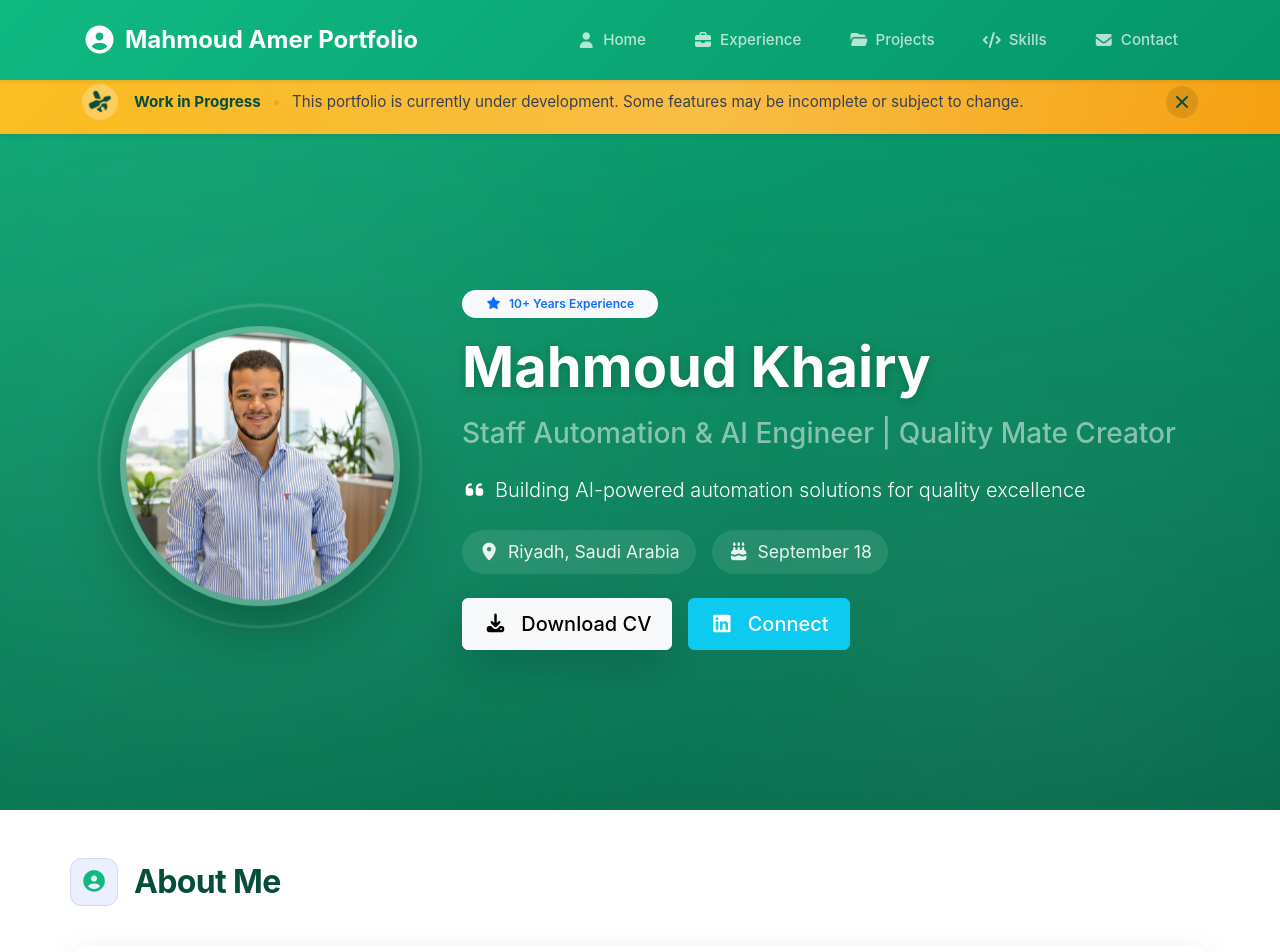
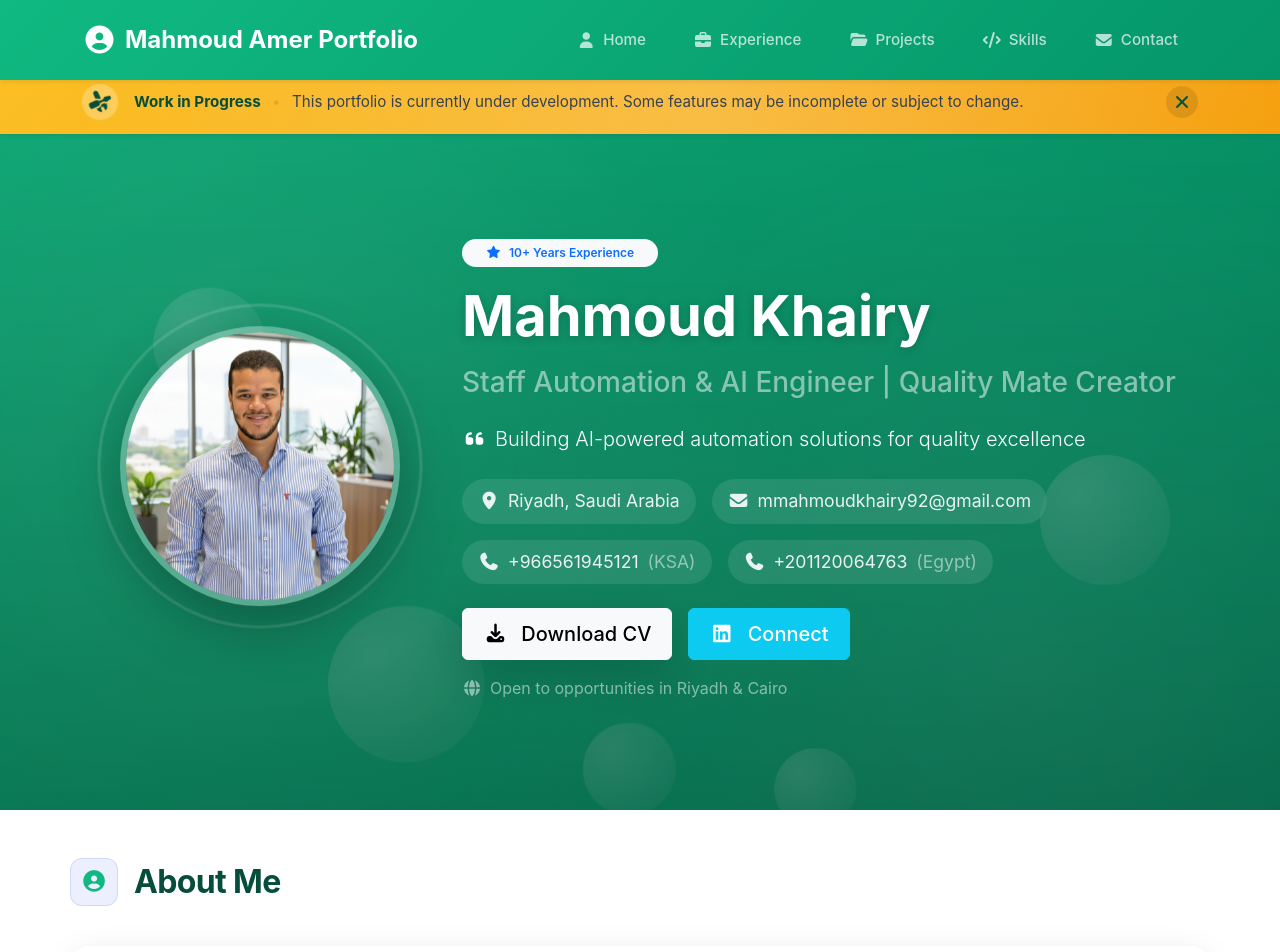
Before and after one commit to Mahmoudkhairy92/profile, an Angular app: page / in a window 1280 px wide. Shown: the top 952 px of the page. Built offline with nearby package versions, Linux system fonts and the light colour scheme.

Commit message:
Update profile with Mahmoud Khairy Amer information and fix GitHub URLs

```diff
--- a/public/assets/data/contact.json
+++ b/public/assets/data/contact.json
@@ -1,6 +1,7 @@
 {
   "email": "mmahmoudkhairy92@gmail.com",
   "phone": "+966561945121",
+  "phoneEgypt": "+201120064763",
   "whatsapp": "+966561945121",
   "linkedin": "https://www.linkedin.com/in/mahmoud-khairy-64633188/",
   "location": "Riyadh, Saudi Arabia",
--- a/src/app/core/models/contact.model.ts
+++ b/src/app/core/models/contact.model.ts
@@ -7,6 +7,7 @@ export interface SocialLink {
 export interface Contact {
   email: string;
   phone: string;
+  phoneEgypt?: string;
   whatsapp: string;
   linkedin: string;
   location?: string;
--- a/src/app/features/experience/experience.component.ts
+++ b/src/app/features/experience/experience.component.ts
@@ -22,7 +22,7 @@ export class ExperienceComponent implements OnInit {
   }
 
   /**
-   * Resolves an asset path with the correct base href (e.g. /profile in production at aelbazz.github.io/profile).
+   * Resolves an asset path with the correct base href (e.g. /profile in production at mahmoudkhairy92.github.io/profile).
    */
   getAssetUrl(path: string): string {
     if (!path) return '';
--- a/src/app/features/profile/profile.component.html
+++ b/src/app/features/profile/profile.component.html
@@ -1,6 +1,14 @@
 <!-- Hero Section with Gradient Background -->
 <div class="hero-section">
   <div class="hero-overlay"></div>
+  <div class="bubbles-container">
+    <div class="bubble bubble-1"></div>
+    <div class="bubble bubble-2"></div>
+    <div class="bubble bubble-3"></div>
+    <div class="bubble bubble-4"></div>
+    <div class="bubble bubble-5"></div>
+    <div class="bubble bubble-6"></div>
+  </div>
   <div class="container position-relative">
     @if (profile(); as profileData) {
       <div class="row align-items-center min-vh-75">
@@ -28,9 +36,17 @@
               <div class="hero-info-item">
                 <i class="fas fa-map-marker-alt me-2"></i>{{ profileData.location }}
               </div>
-              <div class="hero-info-item">
-                <i class="fas fa-birthday-cake me-2"></i>{{ profileData.birthday }}
-              </div>
+              @if (contact(); as contactData) {
+                <div class="hero-info-item">
+                  <i class="fas fa-envelope me-2"></i>{{ contactData.email }}
+                </div>
+                <div class="hero-info-item">
+                  <i class="fas fa-phone me-2"></i>{{ contactData.phone }} <span class="text-white-50 ms-1">(KSA)</span>
+                </div>
+                <div class="hero-info-item">
+                  <i class="fas fa-phone me-2"></i>{{ contactData.phoneEgypt }} <span class="text-white-50 ms-1">(Egypt)</span>
+                </div>
+              }
             </div>
             <div class="d-flex flex-wrap gap-3">
               <button
@@ -58,6 +74,9 @@
                 <i class="fab fa-linkedin me-2"></i>
                 Connect
               </a>
+            </div>
+            <div class="mt-3 text-white-50">
+              <i class="fas fa-globe me-2"></i>Open to opportunities in Riyadh & Cairo
             </div>
           </div>
         </div>
--- a/src/app/features/profile/profile.component.scss
+++ b/src/app/features/profile/profile.component.scss
@@ -18,7 +18,86 @@
       radial-gradient(circle at 20% 50%, rgba(255, 255, 255, 0.1) 0%, transparent 50%),
       radial-gradient(circle at 80% 80%, rgba(255, 255, 255, 0.1) 0%, transparent 50%);
     animation: gradient-shift 15s ease infinite;
+    z-index: 1;
   }
+
+  .container {
+    position: relative;
+    z-index: 10;
+  }
+}
+
+// Bubbles Animation Container
+.bubbles-container {
+  position: absolute;
+  top: 0;
+  left: 0;
+  width: 100%;
+  height: 100%;
+  z-index: 2;
+  overflow: hidden;
+}
+
+.bubble {
+  position: absolute;
+  border-radius: 50%;
+  background: radial-gradient(circle at 30% 30%, rgba(255, 255, 255, 0.3), rgba(255, 255, 255, 0.05));
+  opacity: 0.6;
+  animation: float-up 15s infinite ease-in-out;
+}
+
+.bubble-1 {
+  width: 100px;
+  height: 100px;
+  left: 10%;
+  bottom: -100px;
+  animation-delay: 0s;
+  animation-duration: 12s;
+}
+
+.bubble-2 {
+  width: 150px;
+  height: 150px;
+  left: 25%;
+  bottom: -150px;
+  animation-delay: 2s;
+  animation-duration: 15s;
+}
+
+.bubble-3 {
+  width: 80px;
+  height: 80px;
+  left: 60%;
+  bottom: -80px;
+  animation-delay: 4s;
+  animation-duration: 11s;
+}
+
+.bubble-4 {
+  width: 120px;
+  height: 120px;
+  left: 80%;
+  bottom: -120px;
+  animation-delay: 1s;
+  animation-duration: 13s;
+}
+
+.bubble-5 {
+  width: 90px;
+  height: 90px;
+  left: 45%;
+  bottom: -90px;
+  animation-delay: 3s;
+  animation-duration: 14s;
+}
+
+.bubble-6 {
+  width: 110px;
+  height: 110px;
+  left: 70%;
+  bottom: -110px;
+  animation-delay: 5s;
+  animation-duration: 16s;
 }
 
 .hero-overlay {
@@ -28,6 +107,7 @@
   right: 0;
   bottom: 0;
   background: linear-gradient(180deg, rgba(0, 0, 0, 0.1) 0%, rgba(0, 0, 0, 0.3) 100%);
+  z-index: 3;
 }
 
 .min-vh-75 {
@@ -940,6 +1020,48 @@
   50% { opacity: 0.8; }
 }
 
+@keyframes float-up {
+  0% {
+    bottom: -150px;
+    opacity: 0;
+    transform: translateX(0) scale(1);
+  }
+  10% {
+    opacity: 0.6;
+  }
+  90% {
+    opacity: 0.6;
+  }
+  100% {
+    bottom: 110%;
+    opacity: 0;
+    transform: translateX(50px) scale(1.2);
+  }
+}
+
+@keyframes bubbles-float {
+  0% {
+    transform: translateY(0) scale(1);
+    opacity: 0.7;
+  }
+  25% {
+    transform: translateY(-20px) translateX(10px) scale(1.05);
+    opacity: 0.9;
+  }
+  50% {
+    transform: translateY(-30px) translateX(-15px) scale(0.95);
+    opacity: 0.8;
+  }
+  75% {
+    transform: translateY(-15px) translateX(20px) scale(1.02);
+    opacity: 0.85;
+  }
+  100% {
+    transform: translateY(0) scale(1);
+    opacity: 0.7;
+  }
+}
+
 @keyframes fadeInLeft {
   from {
     opacity: 0;
--- a/src/app/features/profile/profile.component.ts
+++ b/src/app/features/profile/profile.component.ts
@@ -36,6 +36,7 @@ export class ProfileComponent implements OnInit {
   readonly experience = this.configService.experience;
   readonly achievements = this.configService.achievements;
   readonly projects = this.configService.projects;
+  readonly contact = this.configService.contact;
 
   isExporting = signal(false);
 
@@ -81,6 +82,7 @@ export class ProfileComponent implements OnInit {
     this.configService.loadExperience();
     this.configService.loadAchievements();
     this.configService.loadProjects();
+    this.configService.loadContact();
   }
 
   async exportToPdf(): Promise<void> {
@@ -123,7 +125,7 @@ export class ProfileComponent implements OnInit {
   }
 
   /**
-   * Resolves an asset path with the correct base href (e.g. /profile in production at aelbazz.github.io/profile).
+   * Resolves an asset path with the correct base href (e.g. /profile in production at mahmoudkhairy92.github.io/profile).
    */
   getAssetUrl(path: string): string {
     if (!path) return '';
--- a/src/app/shared/components/experience-card/experience-card.component.ts
+++ b/src/app/shared/components/experience-card/experience-card.component.ts
@@ -27,7 +27,7 @@ export class ExperienceCardComponent {
   @Input() detailsFragment?: string;
 
   /**
-   * Resolves an asset path with the correct base href (e.g. /profile in production at aelbazz.github.io/profile).
+   * Resolves an asset path with the correct base href (e.g. /profile in production at mahmoudkhairy92.github.io/profile).
    */
   getAssetUrl(path: string | undefined | null): string {
     if (!path) {
```
Also changed, not shown: public/manifest.json, 11 other files (tests, documents, lock files or other folders).
